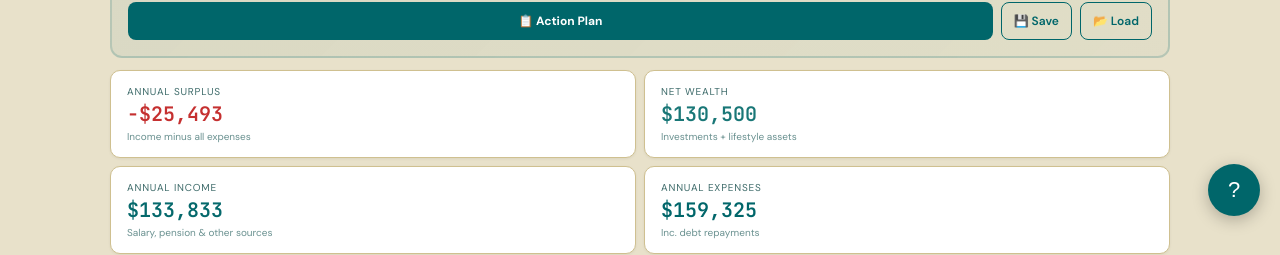
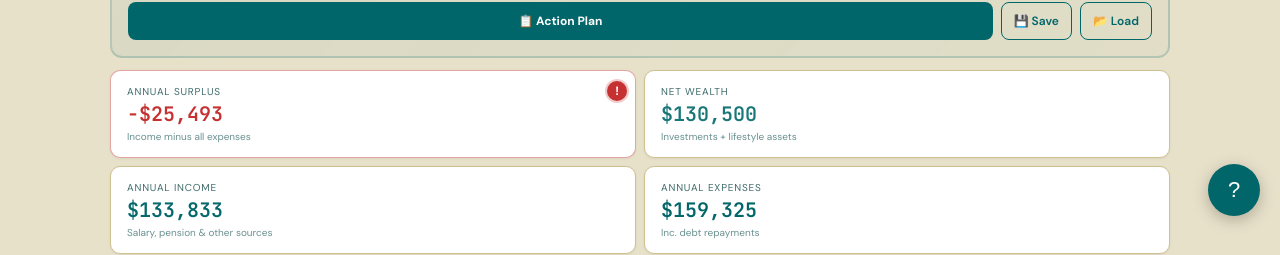
Before and after one commit to TudorCosma/covenant-planner, a React (Vite) app: page / in a window 1280 px wide. Shown: the part 560-815 px from the top of the page. Built offline with nearby package versions, Linux system fonts and the light colour scheme.

Commit message:
Add deficit warning badge to Annual Surplus tile on Dashboard
When the active scenario has any deficit year in its projection, the Annual Surplus tile now shows the same red ! badge used elsewhere on the dashboard, with a red border. Click opens the shared deficit modal.

```diff
--- a/src/tabs/DashboardTab.jsx
+++ b/src/tabs/DashboardTab.jsx
@@ -811,19 +811,27 @@ export function DashboardTab({ state: nowState, projectionData: nowProjectionDat
 
       <div style={{ display: "grid", gridTemplateColumns: "1fr 1fr", gap: 8, marginBottom: 8 }}>
         {[
-          { label: "Annual Surplus", value: fmt(surplus), color: surplus >= 0 ? COLORS.green : COLORS.red, sub: "Income minus all expenses" },
+          { label: "Annual Surplus", value: fmt(surplus), color: surplus >= 0 ? COLORS.green : COLORS.red, sub: "Income minus all expenses", showDeficitBadge: true },
           { label: "Net Wealth", value: fmt(netWealth), color: COLORS.green, sub: "Investments + lifestyle assets" },
           { label: "Annual Income", value: fmt(totalIncome), color: COLORS.cyan, sub: "Salary, pension & other sources" },
           { label: "Annual Expenses", value: fmt(totalExpenses), color: COLORS.accent, sub: "Inc. debt repayments" },
           { label: "Net Investment Assets", value: fmt(netInvestment), color: COLORS.accent, sub: "Super + non-super minus debt" },
           { label: "Liabilities", value: fmt(totalLiabilities), color: totalLiabilities > 0 ? COLORS.red : COLORS.green, sub: totalAssets > 0 ? `Debt ratio: ${pct(totalLiabilities / (totalAssets + totalLifestyle))}` : "No debt recorded" },
-        ].map((item, i) => (
-          <div key={i} style={{ background: COLORS.card, border: `1px solid ${COLORS.border}`, borderRadius: 10, padding: "14px 16px", boxShadow: "0 1px 3px rgba(0,0,0,0.06)" }}>
-            <div style={{ color: COLORS.textMuted, fontSize: 10, fontFamily: "'DM Sans', sans-serif", textTransform: "uppercase", letterSpacing: 0.8, marginBottom: 4 }}>{item.label}</div>
-            <div style={{ color: item.color, fontSize: 20, fontWeight: 700, fontFamily: "'JetBrains Mono', monospace", lineHeight: 1.2 }}>{item.value}</div>
-            {item.sub && <div style={{ color: COLORS.textDim, fontSize: 10, marginTop: 4, fontFamily: "'DM Sans', sans-serif" }}>{item.sub}</div>}
-          </div>
-        ))}
+        ].map((item, i) => {
+          const showBadge = item.showDeficitBadge && activeDeficitInfo;
+          return (
+            <div key={i} style={{ position: "relative", background: COLORS.card, border: `1px solid ${showBadge ? COLORS.red + "70" : COLORS.border}`, borderRadius: 10, padding: "14px 16px", boxShadow: "0 1px 3px rgba(0,0,0,0.06)" }}>
+              {showBadge && (
+                <div style={{ position: "absolute", top: 8, right: 8 }}>
+                  <DeficitWarningBadge deficitInfo={activeDeficitInfo} state={activeDeficitState} setTab={setTab} scenarioLabel={activeDeficitLabel} size={14} title={`${activeDeficitLabel} scenario has unsustainable cashflow — click for details.`} />
+                </div>
+              )}
+              <div style={{ color: COLORS.textMuted, fontSize: 10, fontFamily: "'DM Sans', sans-serif", textTransform: "uppercase", letterSpacing: 0.8, marginBottom: 4, paddingRight: showBadge ? 22 : 0 }}>{item.label}</div>
+              <div style={{ color: item.color, fontSize: 20, fontWeight: 700, fontFamily: "'JetBrains Mono', monospace", lineHeight: 1.2 }}>{item.value}</div>
+              {item.sub && <div style={{ color: COLORS.textDim, fontSize: 10, marginTop: 4, fontFamily: "'DM Sans', sans-serif" }}>{item.sub}</div>}
+            </div>
+          );
+        })}
       </div>
 
       <Card title="Asset Composition" actions={<DeficitWarningBadge deficitInfo={activeDeficitInfo} state={activeDeficitState} setTab={setTab} scenarioLabel={activeDeficitLabel} size={14} />}>
```
Also changed, not shown: 3 other files (tests, documents, lock files or other folders).
